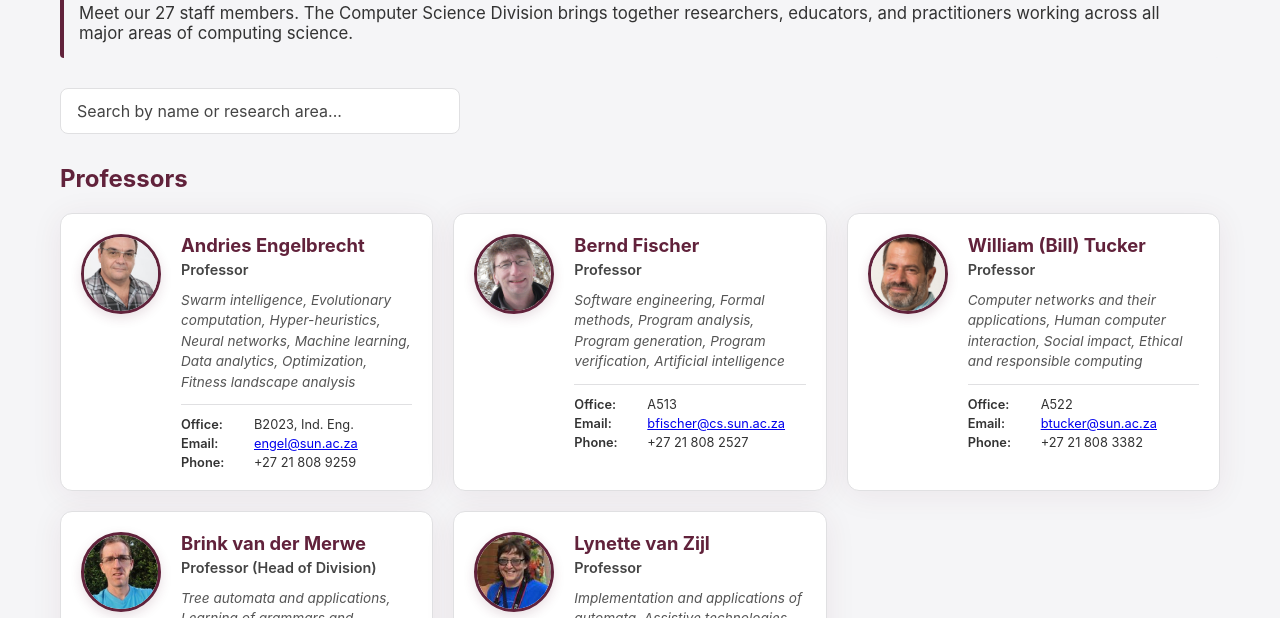
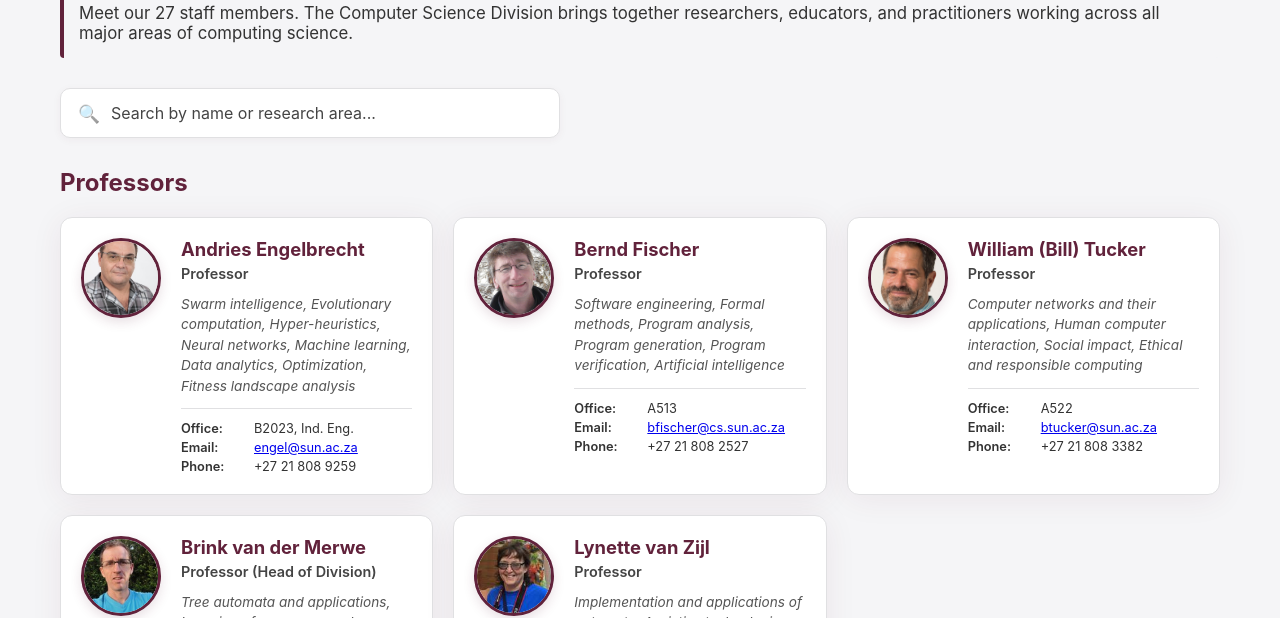
Before and after one commit to Nicio9/macha, a website: page public/staff.html in a window 1280 px wide. Shown: the part 182-800 px from the top of the page. Drawn offline with Linux system fonts and the light colour scheme.

Commit message:
Enhance search input styling with icons and improved appearance
✨ Visual improvements:
- Add magnifying glass icon (🔍) to search inputs using CSS ::before pseudo-element
- Increase padding and border radius for more professional appearance
- Add subtle shadows to search inputs
- Improve hover and focus states with smooth transitions
- Better visual feedback when interacting with search

🎨 Design refinements:
- Larger padding (14px 18px) for better touch targets
- Stronger border (2px) for better visibility
- Smooth elevation on hover and focus (shadow + slight upward movement)
- Consistent font (Raleway) with body text
- Icon animates opacity on focus for visual feedback

🌙 Dark mode support:
- Dark background (#2a2a2d) with light text (#E8E8E8)
- Darker border (#44444a) in dark mode
- Purple-tinted shadows in dark mode
- Placeholder text optimized for readability (#888)

Files modified:
- public/css/styles.css - Enhanced search input styling (+37 lines)
- public/courses.html - Added search-wrapper container and styling
- public/staff.html - Added search-wrapper container and styling

The search inputs now have a polished, professional appearance that matches
the overall design of the site and works beautifully in both light and dark modes.

```diff
--- a/public/css/styles.css
+++ b/public/css/styles.css
@@ -788,15 +788,16 @@ input[type="search"]:focus {
 
 .search-input {
     flex: 1;
-    max-width: 400px;
-    padding: 12px 16px;
-    border: 1.5px solid var(--border);
-    border-radius: 8px;
+    max-width: 500px;
+    padding: 14px 18px;
+    border: 2px solid var(--border);
+    border-radius: 10px;
     font-size: 1rem;
     background: var(--white);
     color: var(--text);
-    font-family: inherit;
-    transition: all 0.3s ease;
+    font-family: 'Raleway', -apple-system, BlinkMacSystemFont, 'Segoe UI', sans-serif;
+    transition: all 0.3s cubic-bezier(0.34, 1.56, 0.64, 1);
+    box-shadow: 0 2px 8px rgba(97, 34, 59, 0.05);
 }
 
 .search-input::placeholder {
@@ -806,23 +807,35 @@ input[type="search"]:focus {
 .search-input:focus {
     outline: none;
     border-color: var(--primary);
-    box-shadow: 0 0 0 3px rgba(97, 34, 59, 0.1);
-    transform: translateY(-1px);
+    box-shadow: 0 4px 16px rgba(97, 34, 59, 0.15);
+    transform: translateY(-2px);
+    background: var(--white);
+}
+
+.search-input:hover {
+    border-color: var(--primary);
+    box-shadow: 0 4px 12px rgba(97, 34, 59, 0.1);
 }
 
 /* Dark mode search input */
 [data-theme="dark"] .search-input {
     background: #2a2a2d;
-    color: var(--text);
-    border-color: var(--border);
+    color: #E8E8E8;
+    border-color: #44444a;
 }
 
 [data-theme="dark"] .search-input::placeholder {
-    color: #999;
+    color: #888;
+}
+
+[data-theme="dark"] .search-input:hover {
+    border-color: var(--primary);
+    box-shadow: 0 4px 12px rgba(179, 104, 141, 0.15);
+    background: #333336;
 }
 
 [data-theme="dark"] .search-input:focus {
     background: #333336;
     border-color: var(--primary);
-    box-shadow: 0 0 0 3px rgba(179, 104, 141, 0.15);
+    box-shadow: 0 4px 16px rgba(179, 104, 141, 0.25);
 }
--- a/public/staff.html
+++ b/public/staff.html
@@ -132,7 +132,32 @@
                  grid-template-columns: 1fr;
              }
          }
-        .no-results { padding: 40px 20px; text-align: center; color: var(--text-light); }
+         .no-results { padding: 40px 20px; text-align: center; color: var(--text-light); }
+         .search-wrapper {
+             position: relative;
+             display: inline-block;
+             width: 100%;
+             max-width: 500px;
+         }
+         .search-wrapper::before {
+             content: '🔍';
+             position: absolute;
+             left: 18px;
+             top: 50%;
+             transform: translateY(-50%);
+             font-size: 1.1rem;
+             pointer-events: none;
+             opacity: 0.6;
+             transition: opacity 0.3s ease;
+         }
+         .search-wrapper:focus-within::before {
+             opacity: 1;
+             color: var(--primary);
+         }
+         .search-wrapper .search-input {
+             padding-left: 50px;
+             width: 100%;
+         }
     </style>
 </head>
 <body>
@@ -143,9 +168,11 @@
             <p>Meet our 27 staff members. The Computer Science Division brings together researchers, educators, and practitioners working across all major areas of computing science.</p>
         </div>
 
-        <div class="search-box">
-            <input type="text" class="search-input" id="staffSearch" placeholder="Search by name or research area..." onkeyup="searchStaff()">
-        </div>
+         <div class="search-box">
+             <div class="search-wrapper">
+                 <input type="text" class="search-input" id="staffSearch" placeholder="Search by name or research area..." onkeyup="searchStaff()">
+             </div>
+         </div>
 
         <h2 style="color: var(--primary); margin-bottom: 20px;">Professors</h2>
         <div class="staff-list">
```
Also changed, not shown: public/courses.html (+27 -0 lines).
